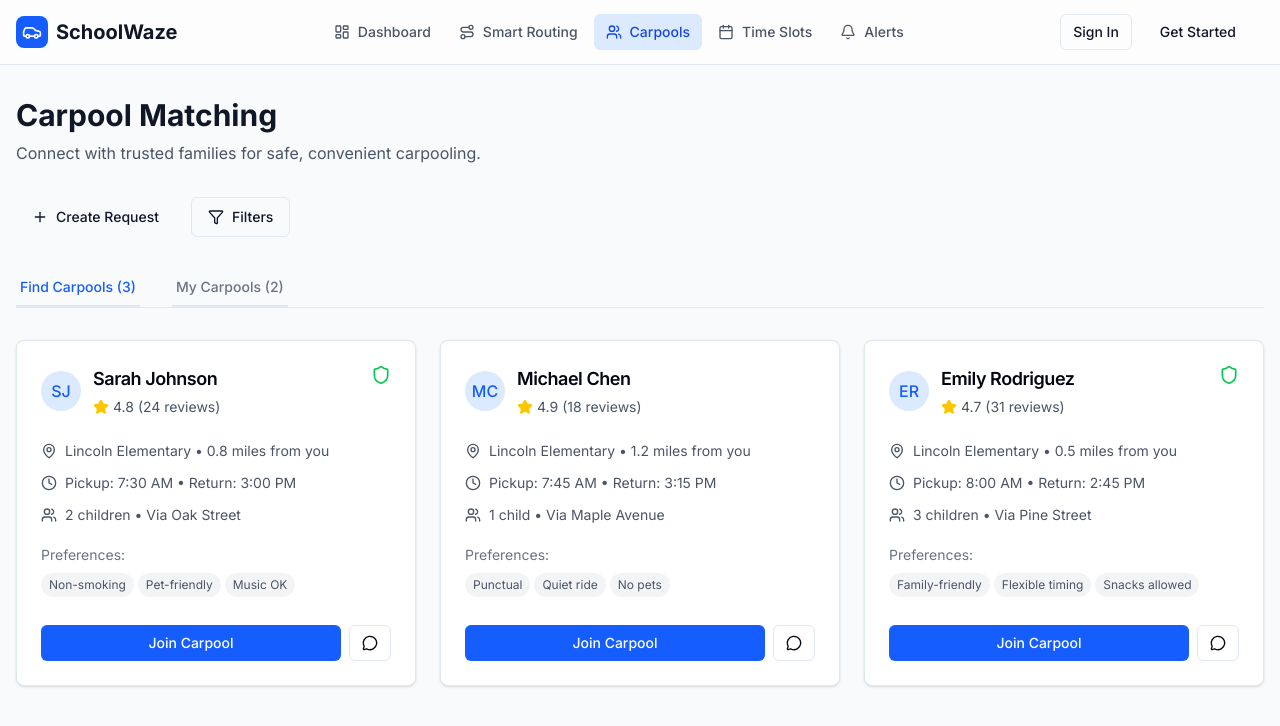
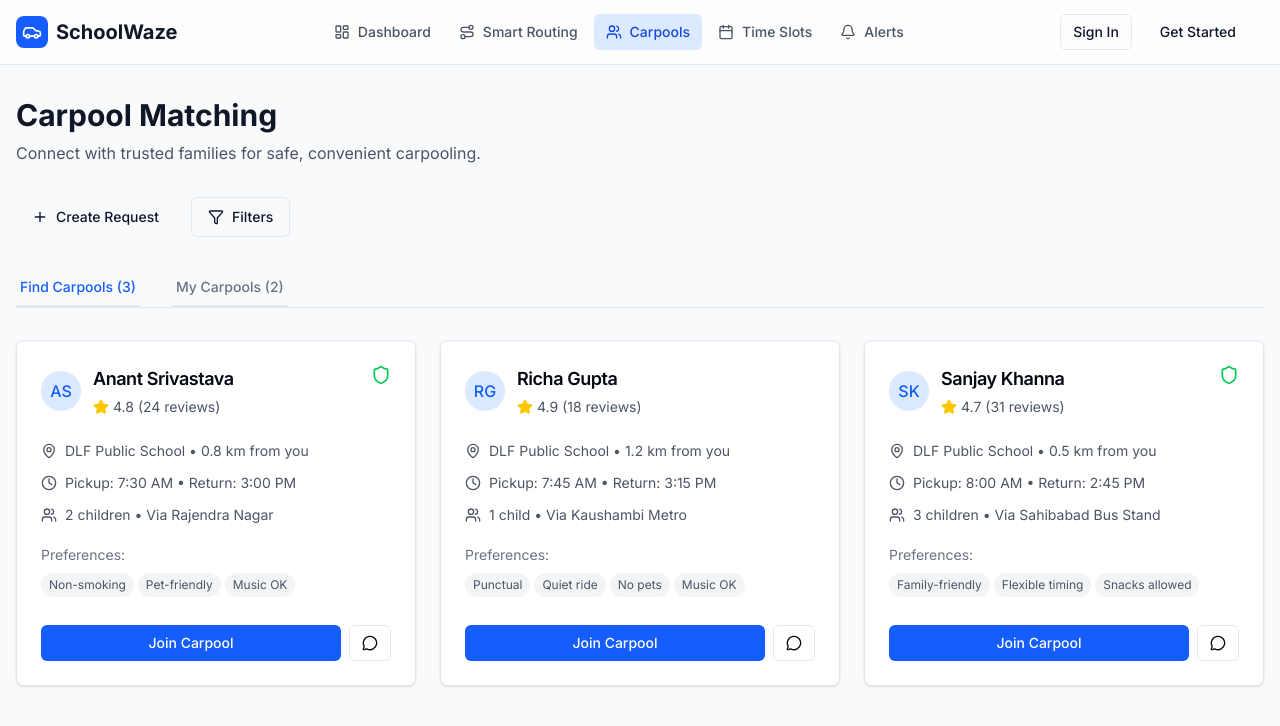
Before and after one commit to imamanmehrotra/schoolwaze, a Next.js app: page /carpool in a window 1280 px wide. Shown: the top 726 px of the page. Built offline with nearby package versions, Linux system fonts and the light colour scheme.

Commit message:
Update page.tsx
Carpool changes

```diff
--- a/src/app/carpool/page.tsx
+++ b/src/app/carpool/page.tsx
@@ -12,47 +12,47 @@ import { Modal } from '@/components/ui/modal';
 const mockCarpoolRequests = [
   {
     id: 1,
-    parentName: 'Sarah Johnson',
-    schoolName: 'Lincoln Elementary',
+    parentName: 'Anant Srivastava',
+    schoolName: 'DLF Public School',
     pickupTime: '7:30 AM',
     returnTime: '3:00 PM',
-    distance: '0.8 miles from you',
+    distance: '0.8 km from you',
     rating: 4.8,
     reviews: 24,
     children: 2,
     trustCircle: true,
     preferences: ['Non-smoking', 'Pet-friendly', 'Music OK'],
-    route: 'Via Oak Street',
+    route: 'Via Rajendra Nagar',
     avatar: '/api/placeholder/40/40'
   },
   {
     id: 2,
-    parentName: 'Michael Chen',
-    schoolName: 'Lincoln Elementary',
+    parentName: 'Richa Gupta',
+    schoolName: 'DLF Public School',
     pickupTime: '7:45 AM',
     returnTime: '3:15 PM',
-    distance: '1.2 miles from you',
+    distance: '1.2 km from you',
     rating: 4.9,
     reviews: 18,
     children: 1,
     trustCircle: false,
-    preferences: ['Punctual', 'Quiet ride', 'No pets'],
-    route: 'Via Maple Avenue',
+    preferences: ['Punctual', 'Quiet ride', 'No pets', 'Music OK'],
+    route: 'Via Kaushambi Metro',
     avatar: '/api/placeholder/40/40'
   },
   {
     id: 3,
-    parentName: 'Emily Rodriguez',
-    schoolName: 'Lincoln Elementary',
+    parentName: 'Sanjay Khanna',
+    schoolName: 'DLF Public School',
     pickupTime: '8:00 AM',
     returnTime: '2:45 PM',
-    distance: '0.5 miles from you',
+    distance: '0.5 km from you',
     rating: 4.7,
     reviews: 31,
     children: 3,
     trustCircle: true,
     preferences: ['Family-friendly', 'Flexible timing', 'Snacks allowed'],
-    route: 'Via Pine Street',
+    route: 'Via Sahibabad Bus Stand',
     avatar: '/api/placeholder/40/40'
   }
 ];
@@ -60,21 +60,21 @@ const mockCarpoolRequests = [
 const mockActiveCarpools = [
   {
     id: 1,
-    parentName: 'David Kim',
-    children: ['Emma', 'Liam'],
+    parentName: 'Anant Srivastava',
+    children: ['Hridhan', 'Kavya'],
     pickupTime: '7:40 AM',
     status: 'confirmed',
     nextPickup: 'Tomorrow',
-    phone: '(555) 123-4567'
+    phone: '+91-8341123456'
   },
   {
     id: 2,
-    parentName: 'Lisa Wang',
-    children: ['Sophie'],
+    parentName: 'Nidhi Agarwal',
+    children: ['Suryansh'],
     pickupTime: '3:10 PM',
     status: 'pending',
     nextPickup: 'Today',
-    phone: '(555) 987-6543'
+    phone: '+91-8870091234'
   }
 ];
 
@@ -400,8 +400,8 @@ export default function CarpoolPage() {
         >
           <div className="space-y-4">
             <Input
-              label="Distance (miles)"
-              placeholder="Within 2 miles"
+              label="Distance (km)"
+              placeholder="Within 2 km"
               type="number"
             />
 
```
